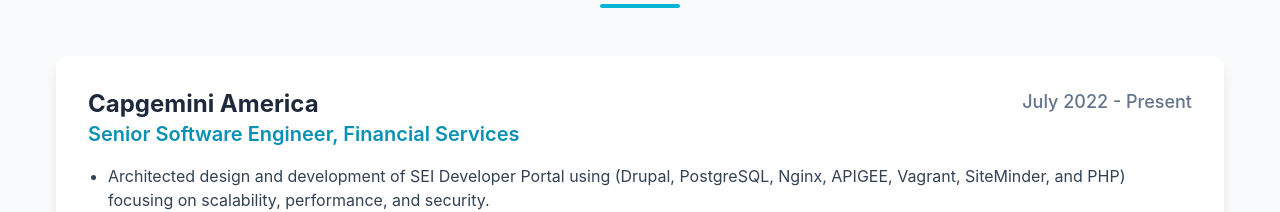
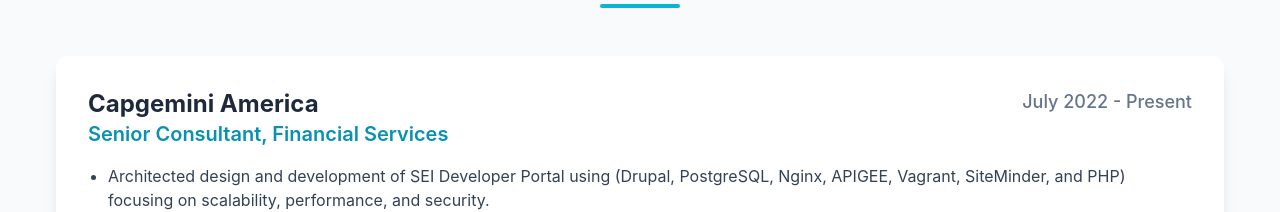
Before and after one commit to samhaldia/sameer-k-choudhary-portfolio-swa, a React (Create React App) app: page / in a window 1280 px wide. Shown: the part 1620-1832 px from the top of the page. Built offline with nearby package versions, Linux system fonts and the light colour scheme.

Commit message:
Correct Role

```diff
--- a/src/App.js
+++ b/src/App.js
@@ -16,7 +16,7 @@
   experience: [
     {
       company: "Capgemini America",
-      role: "Senior Software Engineer, Financial Services",
+      role: "Senior Consultant, Financial Services",
       dates: "July 2022 - Present",
       description: [
         "Architected design and development of SEI Developer Portal using (Drupal, PostgreSQL, Nginx, APIGEE, Vagrant, SiteMinder, and PHP) focusing on scalability, performance, and security.",
```
